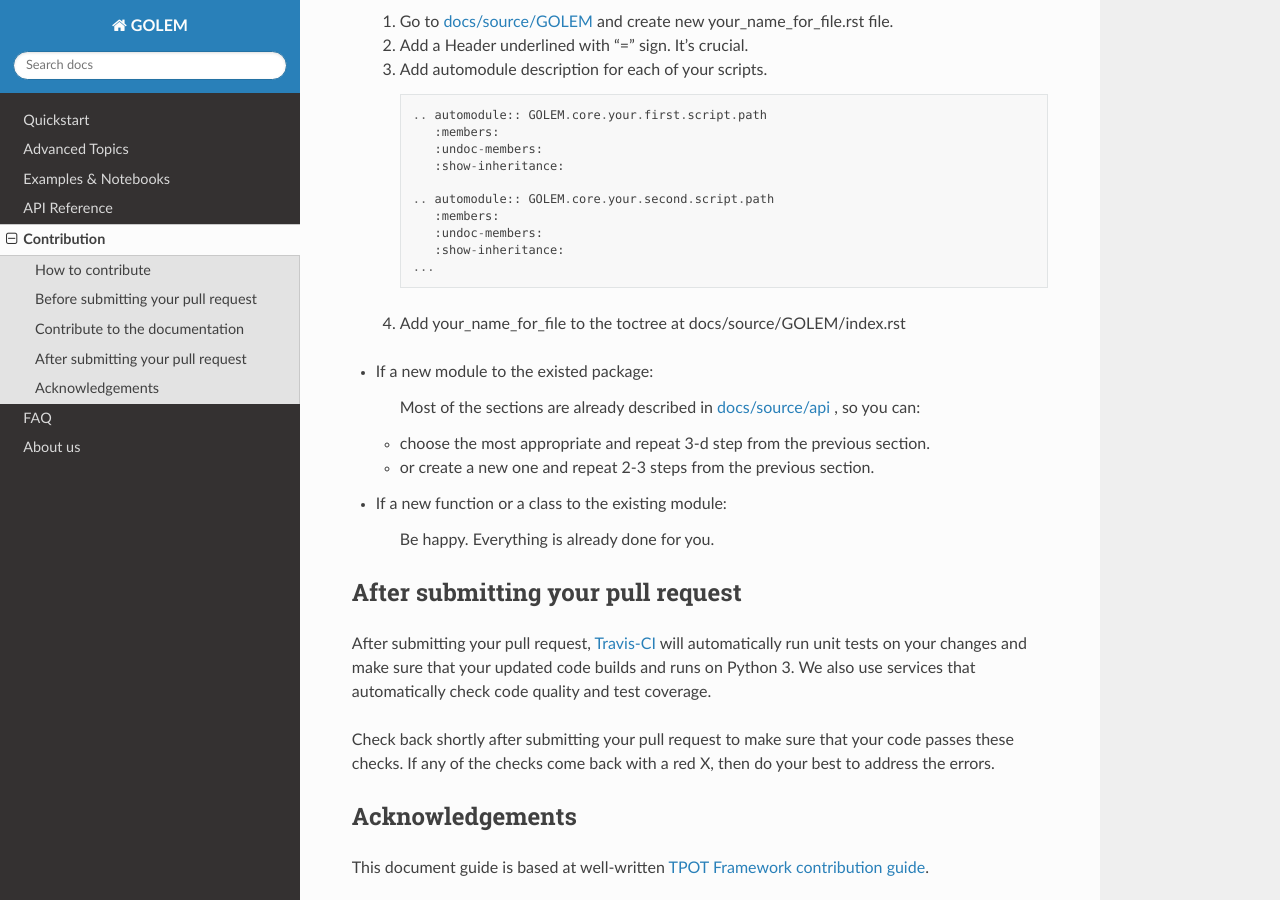
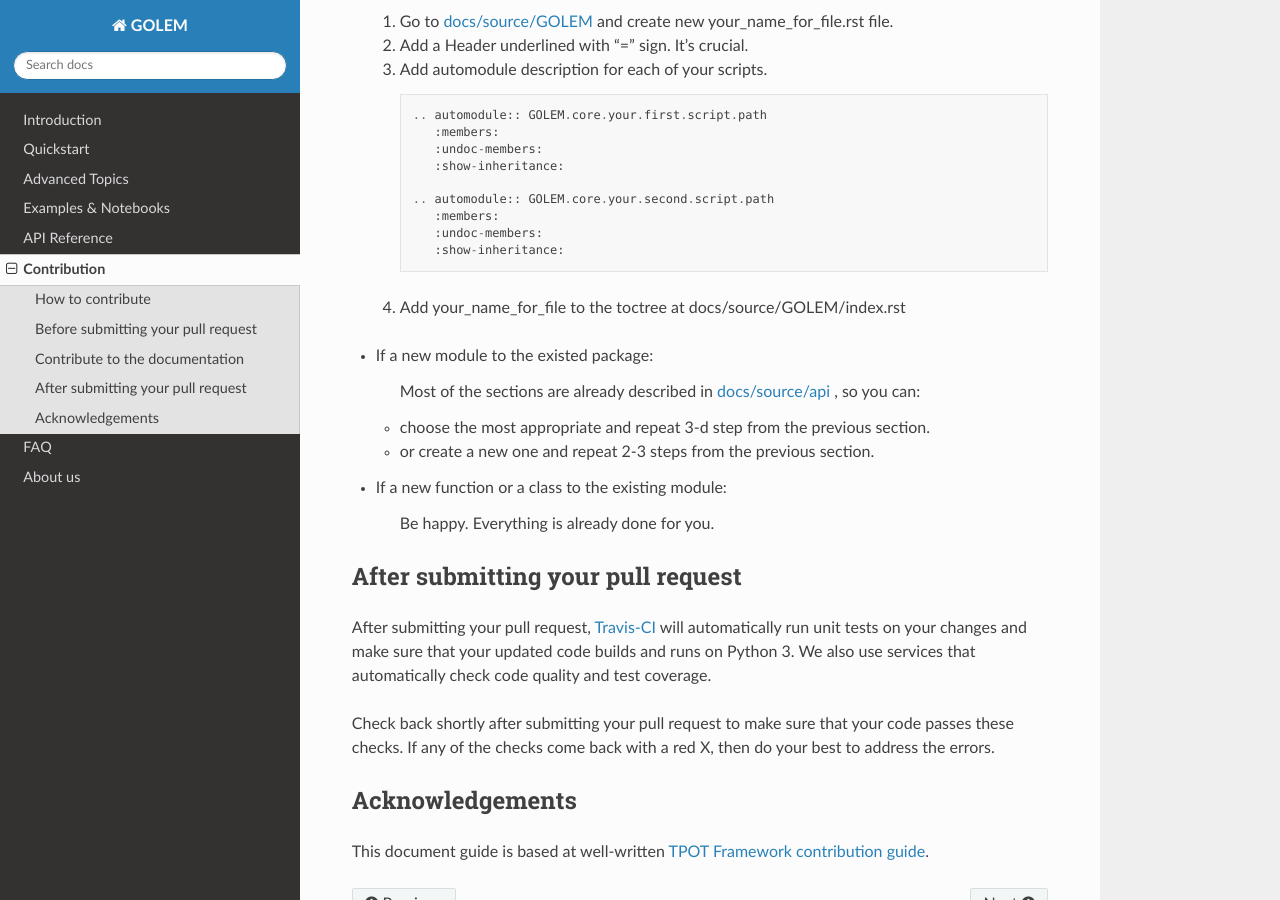
Before and after one commit to aimclub/GOLEM, a Sphinx documentation site: the page built from docs/source/contribution.rst, in a window 1280 px wide and 900 px high, scrolled down 2092 px. Built offline with Sphinx 7.4.7 and the Read the Docs theme 2.0.0, drawn with Linux system fonts in a browser that asks for light colours; pages that are not in the unit, such as notebooks, are missing from menus.

Commit message:
tuned docs

```diff
--- a/docs/source/conf.py
+++ b/docs/source/conf.py
@@ -63,7 +63,6 @@ StandaloneHTMLBuilder.supported_image_types = [
     'image/jpeg'
 ]
 html_theme = "sphinx_rtd_theme"
-# html_logo = "/docs/img/gefest_logo.png"
 
 # Add any paths that contain custom static files (such as style sheets) here,
 # relative to this directory. They are copied after the builtin static files,
--- a/docs/source/contribution.rst
+++ b/docs/source/contribution.rst
@@ -125,18 +125,19 @@ automodule:: <module_name> section which describes all the code in the module.
 
    2. Add a Header underlined with “=” sign. It’s crucial.
 
-   3. Add automodule description for each of your scripts. ::
+   3. Add automodule description for each of your scripts.
 
-       .. automodule:: GOLEM.core.your.first.script.path
-          :members:
-          :undoc-members:
-          :show-inheritance:
+      .. code::
 
-       .. automodule:: GOLEM.core.your.second.script.path
-          :members:
-          :undoc-members:
-          :show-inheritance:
-       ...
+         .. automodule:: GOLEM.core.your.first.script.path
+            :members:
+            :undoc-members:
+            :show-inheritance:
+
+         .. automodule:: GOLEM.core.your.second.script.path
+            :members:
+            :undoc-members:
+            :show-inheritance:
 
    4. Add your_name_for_file to the toctree at docs/source/GOLEM/index.rst
 
--- a/docs/source/index.rst
+++ b/docs/source/index.rst
@@ -20,6 +23,5 @@ Content:
    faq
    about
 
-**GOLEM**: Graph Optimization and Learning by Evolutionary Methods
-
 .. |logo| image:: ../img/golem_logo.png
+   :scale: 70 %
--- /dev/null
+++ b/docs/source/introduction.rst
@@ -0,0 +1,4 @@
+Introduction
+============
+
+There's your super intro!
```
Also changed, not shown: other parts of docs/source/index.rst (+3 -0 lines), README.rst (+4 -3 lines).
